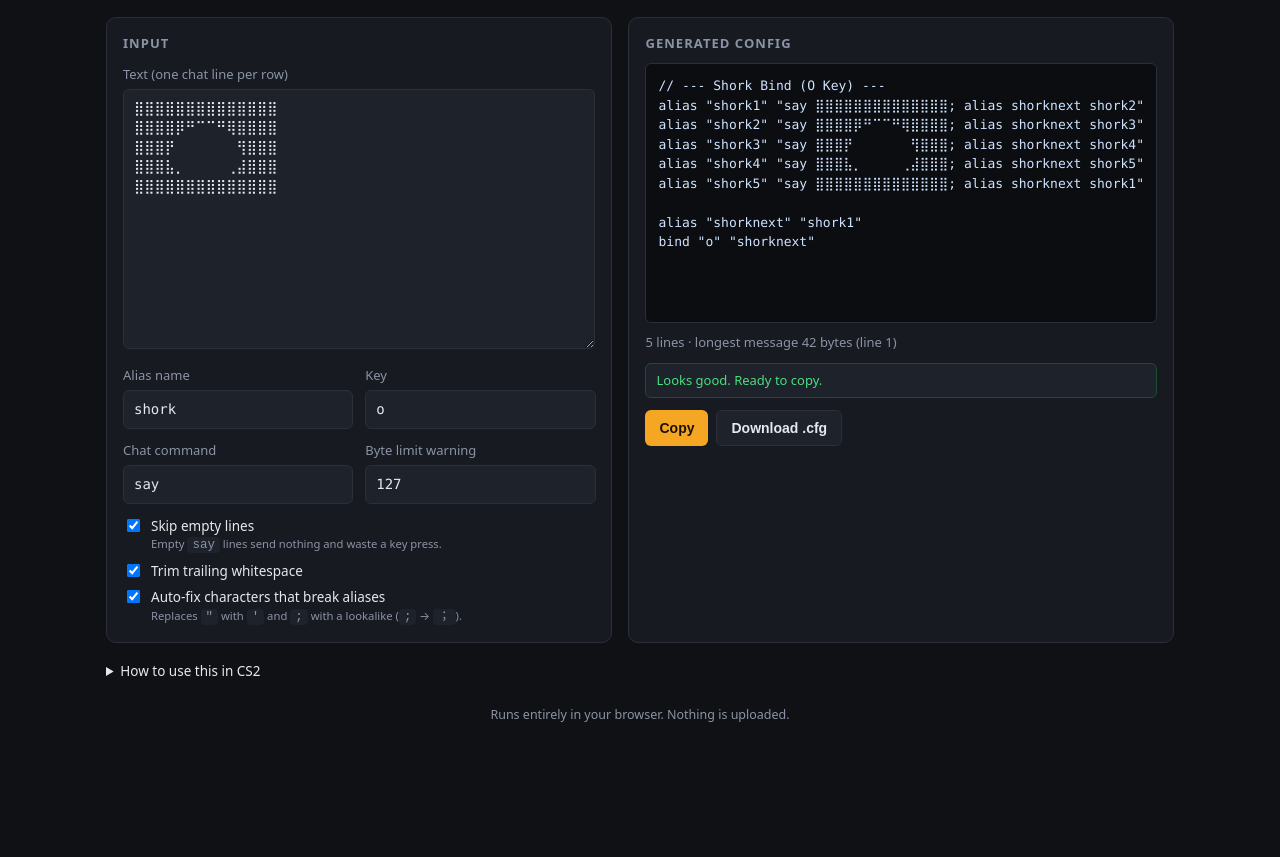
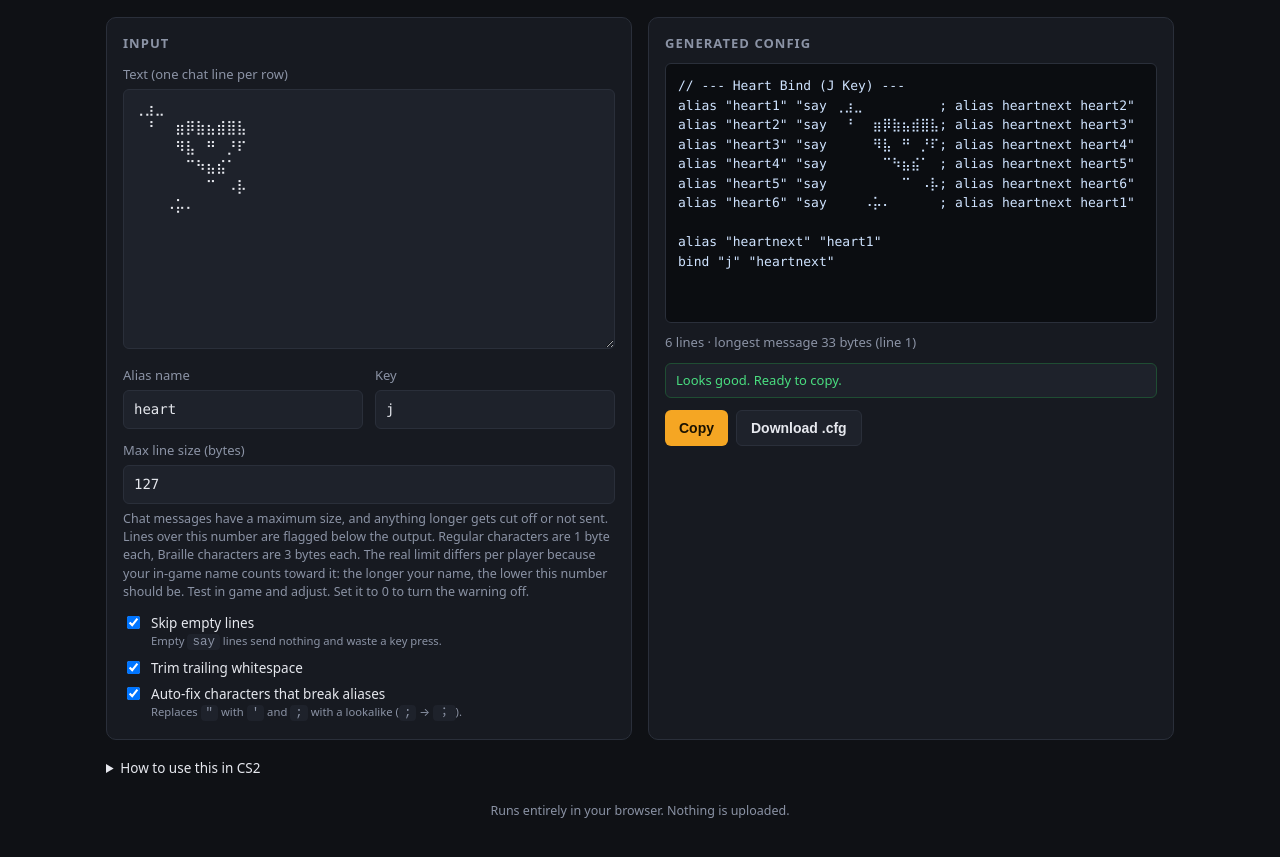
Before and after one commit to hanneskills/sequentialbinds, a plain HTML site: page index.html in a window 1280 px wide. Shown: the part 87-944 px from the top of the page. Before the commit the page ends 859 px from the top, so only its background shows below. Drawn offline with Linux system fonts and the light colour scheme.

Commit message:
Update index.html

```diff
--- a/index.html
+++ b/index.html
@@ -33,6 +33,7 @@
   textarea:focus, input:focus { outline: 2px solid var(--accent); outline-offset: -1px; }
   .row { display: flex; gap: 12px; }
   .row > div { flex: 1; }
+  .hint { color: var(--muted); font-size: 12.5px; margin-top: 6px; line-height: 1.45; }
   .opts { margin-top: 12px; display: grid; gap: 6px; }
   .opts label { display: flex; gap: 8px; align-items: flex-start; margin: 0; color: var(--text); font-size: 13.5px; cursor: pointer; }
   .opts small { color: var(--muted); display: block; }
@@ -75,22 +76,21 @@
       <div class="row">
         <div>
           <label for="name">Alias name</label>
-          <input type="text" id="name" value="shork" autocomplete="off" spellcheck="false">
+          <input type="text" id="name" value="heart" autocomplete="off" spellcheck="false">
         </div>
         <div>
           <label for="key">Key</label>
-          <input type="text" id="key" value="o" autocomplete="off" spellcheck="false">
+          <input type="text" id="key" value="j" autocomplete="off" spellcheck="false">
         </div>
       </div>
 
       <div class="row">
         <div>
-          <label for="cmd">Chat command</label>
-          <input type="text" id="cmd" value="say" autocomplete="off" spellcheck="false">
-        </div>
-        <div>
-          <label for="limit">Byte limit warning</label>
+          <label for="limit">Max line size (bytes)</label>
           <input type="text" id="limit" value="127" autocomplete="off" inputmode="numeric">
+          <div class="hint">
+            Chat messages have a maximum size, and anything longer gets cut off or not sent. Lines over this number are flagged below the output. Regular characters are 1 byte each, Braille characters are 3 bytes each. The real limit differs per player because your in-game name counts toward it: the longer your name, the lower this number should be. Test in game and adjust. Set it to 0 to turn the warning off.
+          </div>
         </div>
       </div>
 
@@ -119,7 +119,7 @@
   <details>
     <summary>How to use this in CS2</summary>
     <p>Paste the output into the console, or save it as <code>autoexec.cfg</code> in <code>game/csgo/cfg/</code> (add <code>exec yourfile</code> if you use a separate file). Press the bound key repeatedly: each press sends the next line, then loops back to line 1 after the last one. If you press partway and want to restart, re-exec the config.</p>
-    <p>Notes: CS2 has no <code>wait</code>, so spam filters are avoided by pressing manually. Double quotes can't be nested inside an alias, and <code>//</code> is read as a comment start in cfg files, so avoid those in your text. Chat message length limits vary, and Braille characters take 3 bytes each in UTF-8, so long art lines may get truncated in game. Tune the byte limit warning to what you observe.</p>
+    <p>Notes: CS2 has no <code>wait</code>, so spam filters are avoided by pressing manually. Double quotes can't be nested inside an alias, and <code>//</code> is read as a comment start in cfg files, so avoid those in your text. Chat message length limits vary per player (your in-game name counts toward it), and Braille characters take 3 bytes each in UTF-8, so long art lines may get truncated in game. Tune the max line size to what you observe.</p>
   </details>
 
   <footer>Runs entirely in your browser. Nothing is uploaded.</footer>
@@ -129,17 +129,18 @@
 (function () {
   const $ = id => document.getElementById(id);
   const els = {
-    text: $('text'), name: $('name'), key: $('key'), cmd: $('cmd'), limit: $('limit'),
+    text: $('text'), name: $('name'), key: $('key'), limit: $('limit'),
     skipEmpty: $('skipEmpty'), trim: $('trim'), sanitize: $('sanitize'),
     out: $('out'), stats: $('stats'), msgs: $('msgs'), copy: $('copy'), dl: $('dl')
   };
 
   const sample = [
-    '⣿⣿⣿⣿⣿⣿⣿⣿⣿⣿⣿⣿⣿⣿',
-    '⣿⣿⣿⣿⡿⠛⠉⠉⠛⢿⣿⣿⣿⣿',
-    '⣿⣿⣿⡟⠀⠀⠀⠀⠀⠀⢻⣿⣿⣿',
-    '⣿⣿⣿⣧⡀⠀⠀⠀⠀⢀⣼⣿⣿⣿',
-    '⣿⣿⣿⣿⣿⣿⣿⣿⣿⣿⣿⣿⣿⣿'
+    '⢀⣰⣀⠀⠀⠀⠀⠀⠀⠀⠀',
+    '⠀⠘⠀⠀⣶⡿⣷⣦⣾⣿⣧',
+    '⠀⠀⠀⠀⠻⣧⠀⠛⠀⡘⠏',
+    '⠀⠀⠀⠀⠀⠉⠳⣦⣮⠁⠀',
+    '⠀⠀⠀⠀⠀⠀⠀⠉⠀⠠⡧',
+    '⠀⠀⠀⠠⡥⠄⠀⠀⠀⠀⠀'
   ].join('\n');
   els.text.value = sample;
 
@@ -154,7 +155,6 @@
 
     let name = els.name.value.trim();
     const key = els.key.value.trim();
-    const cmd = els.cmd.value.trim() || 'say';
     const limit = parseInt(els.limit.value, 10) || 0;
 
     if (!/^[A-Za-z_][A-Za-z0-9_]*$/.test(name)) {
@@ -200,7 +200,7 @@
     out.push(`// --- ${cap(name)} Bind (${key.toUpperCase()} Key) ---`);
     lines.forEach((l, i) => {
       const next = (i + 1) % n + 1;
-      out.push(`alias "${name}${i + 1}" "${cmd} ${l}; alias ${name}next ${name}${next}"`);
+      out.push(`alias "${name}${i + 1}" "say ${l}; alias ${name}next ${name}${next}"`);
     });
     out.push('');
     out.push(`alias "${name}next" "${name}1"`);
```
